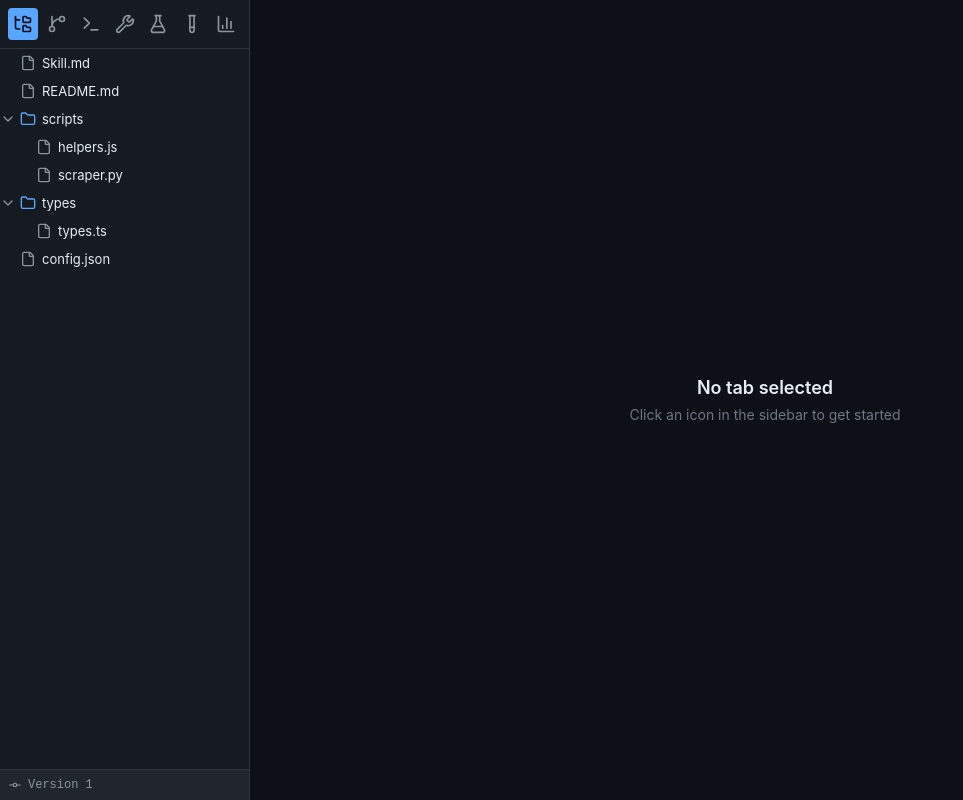
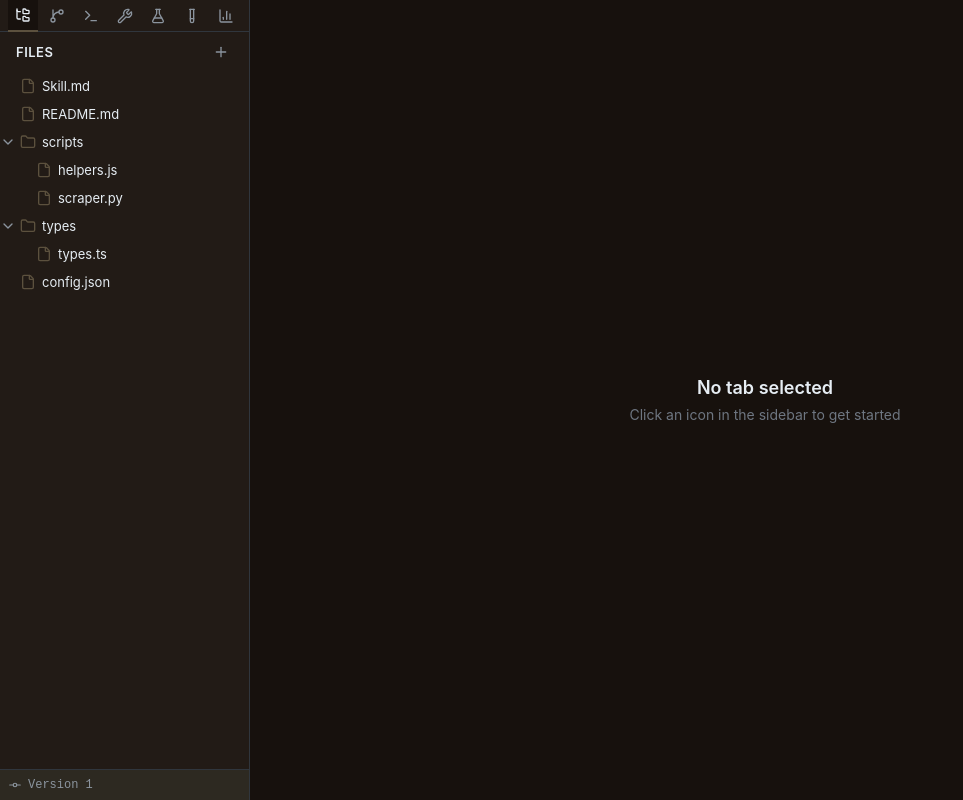
Before and after one commit to trillhause/skill-builder, a Next.js app: page / in a window 1280 px wide. Shown: the whole page, without its empty margins (0-963 px from the left). Built offline with nearby package versions, Linux system fonts and the light colour scheme.

Commit message:
make UI nicer

```diff
--- a/src/app/globals.css
+++ b/src/app/globals.css
@@ -1,9 +1,9 @@
 :root {
   /* Dark theme - IDE aesthetic */
-  --bg-primary: #0d1117;
-  --bg-secondary: #161b22;
-  --bg-tertiary: #21262d;
-  --bg-hover: #30363d;
+  --bg-primary: #17110d;
+  --bg-secondary: #221b16;
+  --bg-tertiary: #2d2921;
+  --bg-hover: #3d3730;
 
   /* Text colors */
   --text-primary: #e6edf3;
@@ -11,7 +11,7 @@
   --text-muted: #6e7681;
 
   /* Accent colors */
-  --accent-primary: #58a6ff;
+  --accent-primary: #5c513e;
   --accent-success: #3fb950;
   --accent-warning: #d29922;
   --accent-danger: #f85149;
@@ -232,8 +232,9 @@ a {
 }
 
 .file-tree-icon .file-icon {
-  color: var(--text-secondary);
-  margin-left: 20px; /* Align with folder names */
+  margin-left: 20px;
+  color: var(--accent-primary);
+  /* Align with folder names */
 }
 
 .file-tree-name {
@@ -259,7 +260,7 @@ a {
   align-items: center;
   overflow-x: auto;
   overflow-y: hidden;
-  height: 36px;
+  height: 2rem;
   scrollbar-width: thin;
   scrollbar-color: var(--border-primary) transparent;
 }
@@ -372,6 +373,7 @@ a {
 .icon-strip {
   display: flex;
   align-items: center;
+  height: 2rem;
   gap: var(--spacing-xs);
   padding: var(--spacing-sm);
   border-bottom: 1px solid var(--border-primary);
@@ -382,13 +384,13 @@ a {
   display: flex;
   align-items: center;
   justify-content: center;
-  width: 32px;
-  height: 32px;
+  width: 2rem;
+  height: 2rem;
   background: none;
   border: none;
   color: var(--text-secondary);
   cursor: pointer;
-  border-radius: 4px;
+  /* border-radius: 4px; */
   transition: background-color var(--transition-fast), color var(--transition-fast);
 }
 
@@ -398,8 +400,9 @@ a {
 }
 
 .icon-strip-button.active {
-  background-color: var(--accent-primary);
-  color: var(--bg-primary);
+  background-color: var(--bg-primary);
+  color: var(--text-primary);
+  border-bottom: 2px solid var(--accent-primary);
 }
 
 /* Status Bar */
@@ -439,7 +442,6 @@ a {
   align-items: center;
   justify-content: space-between;
   padding: var(--spacing-sm) var(--spacing-md);
-  border-bottom: 1px solid var(--border-primary);
   background: var(--bg-secondary);
 }
 
--- a/src/components/sidebars/FilesSidebar.tsx
+++ b/src/components/sidebars/FilesSidebar.tsx
@@ -3,6 +3,7 @@
 import { useWorkspace } from '@/contexts/WorkspaceContext';
 import FileTree from '@/components/FileTree';
 import { mockSkillFolder, FileNode } from '@/data/mockSkillData';
+import { Plus } from 'lucide-react';
 
 export default function FilesSidebar() {
   const { openTab } = useWorkspace();
@@ -22,6 +23,12 @@ export default function FilesSidebar() {
 
   return (
     <div className="files-sidebar">
+      <div className="sidebar-header">
+        <h3>Files</h3>
+        <button className="sidebar-add-button" title="New Version">
+          <Plus size={16} />
+        </button>
+      </div>
       <FileTree data={mockSkillFolder} onFileClick={handleFileClick} />
     </div>
   );
--- a/src/components/workspace/DynamicSidebar.tsx
+++ b/src/components/workspace/DynamicSidebar.tsx
@@ -39,6 +39,7 @@ export default function DynamicSidebar() {
     <div className="dynamic-sidebar">
       <IconStrip />
       <div className="sidebar-content-area">
+        {/* Show selected icon strip item name */}
         {renderSidebarContent()}
       </div>
       <StatusBar />
--- a/src/components/workspace/IconStrip.tsx
+++ b/src/components/workspace/IconStrip.tsx
@@ -13,13 +13,13 @@ import {
 } from 'lucide-react';
 
 const SIDEBAR_ICONS: Array<{ icon: SidebarIcon; component: React.ReactNode; title: string }> = [
-  { icon: 'files', component: <FolderTree size={20} />, title: 'Files' },
-  { icon: 'graph', component: <GitBranch size={20} />, title: 'Version Graph' },
-  { icon: 'terminal', component: <Terminal size={20} />, title: 'Terminal' },
-  { icon: 'builder', component: <Wrench size={20} />, title: 'Skill Builder' },
-  { icon: 'tester', component: <FlaskConical size={20} />, title: 'Skill Tester' },
-  { icon: 'testsets', component: <TestTube size={20} />, title: 'Test Sets' },
-  { icon: 'analysis', component: <BarChart3 size={20} />, title: 'Analysis' },
+  { icon: 'files', component: <FolderTree size={16} />, title: 'Files' },
+  { icon: 'graph', component: <GitBranch size={16} />, title: 'Version Graph' },
+  { icon: 'terminal', component: <Terminal size={16} />, title: 'Terminal' },
+  { icon: 'builder', component: <Wrench size={16} />, title: 'Skill Builder' },
+  { icon: 'tester', component: <FlaskConical size={16} />, title: 'Skill Tester' },
+  { icon: 'testsets', component: <TestTube size={16} />, title: 'Test Sets' },
+  { icon: 'analysis', component: <BarChart3 size={16} />, title: 'Analysis' },
 ];
 
 export default function IconStrip() {
--- a/src/components/workspace/TabContent.tsx
+++ b/src/components/workspace/TabContent.tsx
@@ -20,11 +20,11 @@ export default function TabContent() {
     case 'editor':
       return (
         <div className="tab-content-editor">
-          {activeTab.path && (
+          {/* {activeTab.path && (
             <div className="editor-header">
               <span className="editor-filepath">{activeTab.path}</span>
             </div>
-          )}
+          )} */}
           <MonacoEditor
             content={activeTab.content || ''}
             language={activeTab.language || 'text'}
```
